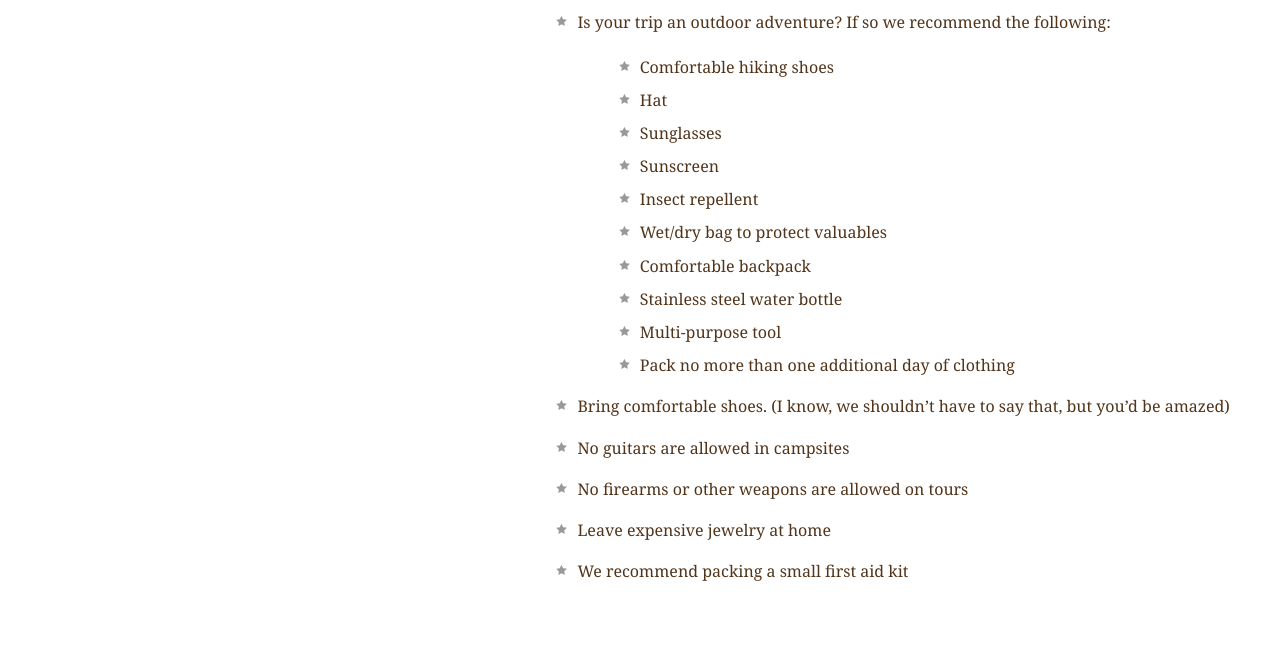
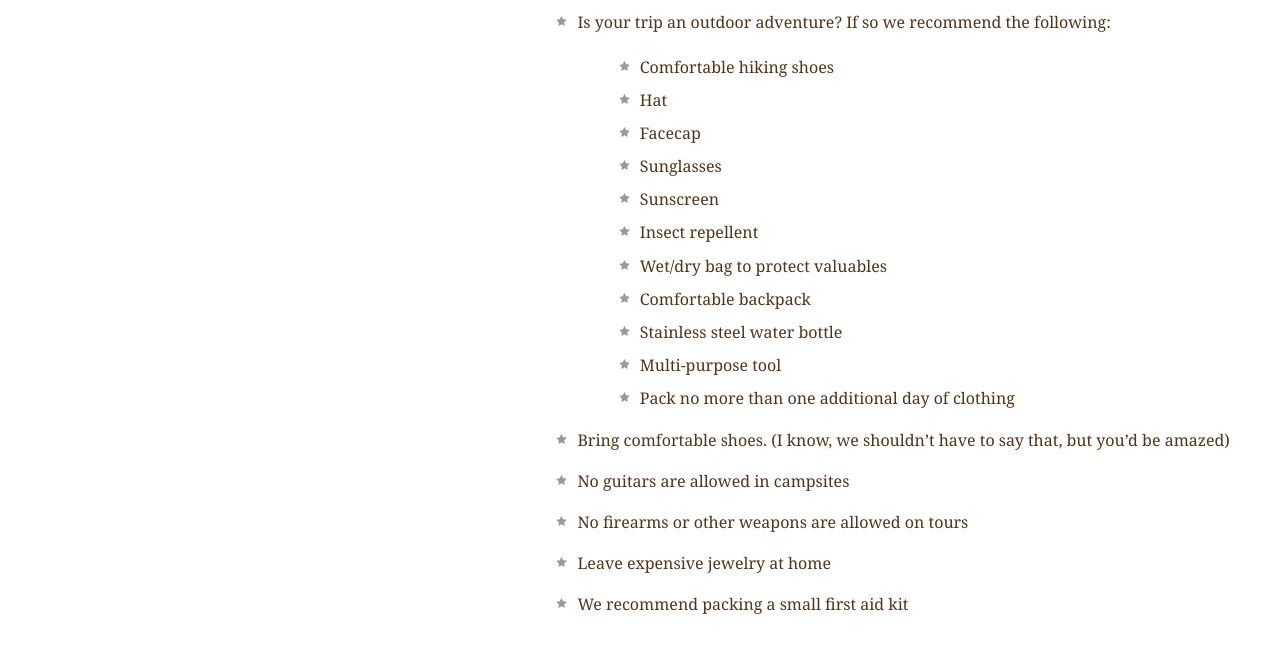
Before and after one commit to Olulove/explore_california, a plain HTML site: page resources.html in a window 1280 px wide. Shown: the part 1980-2629 px from the top of the page. Drawn offline with Linux system fonts and the light colour scheme.

Commit message:
Added facecap to the list

```diff
--- a/resources.html
+++ b/resources.html
@@ -96,6 +96,7 @@
               <ul>
                 <li>Comfortable hiking shoes</li>
                 <li>Hat</li>
+                <li>Facecap</li>
                 <li>Sunglasses</li>
                 <li>Sunscreen</li>
                 <li>Insect repellent</li>
```
